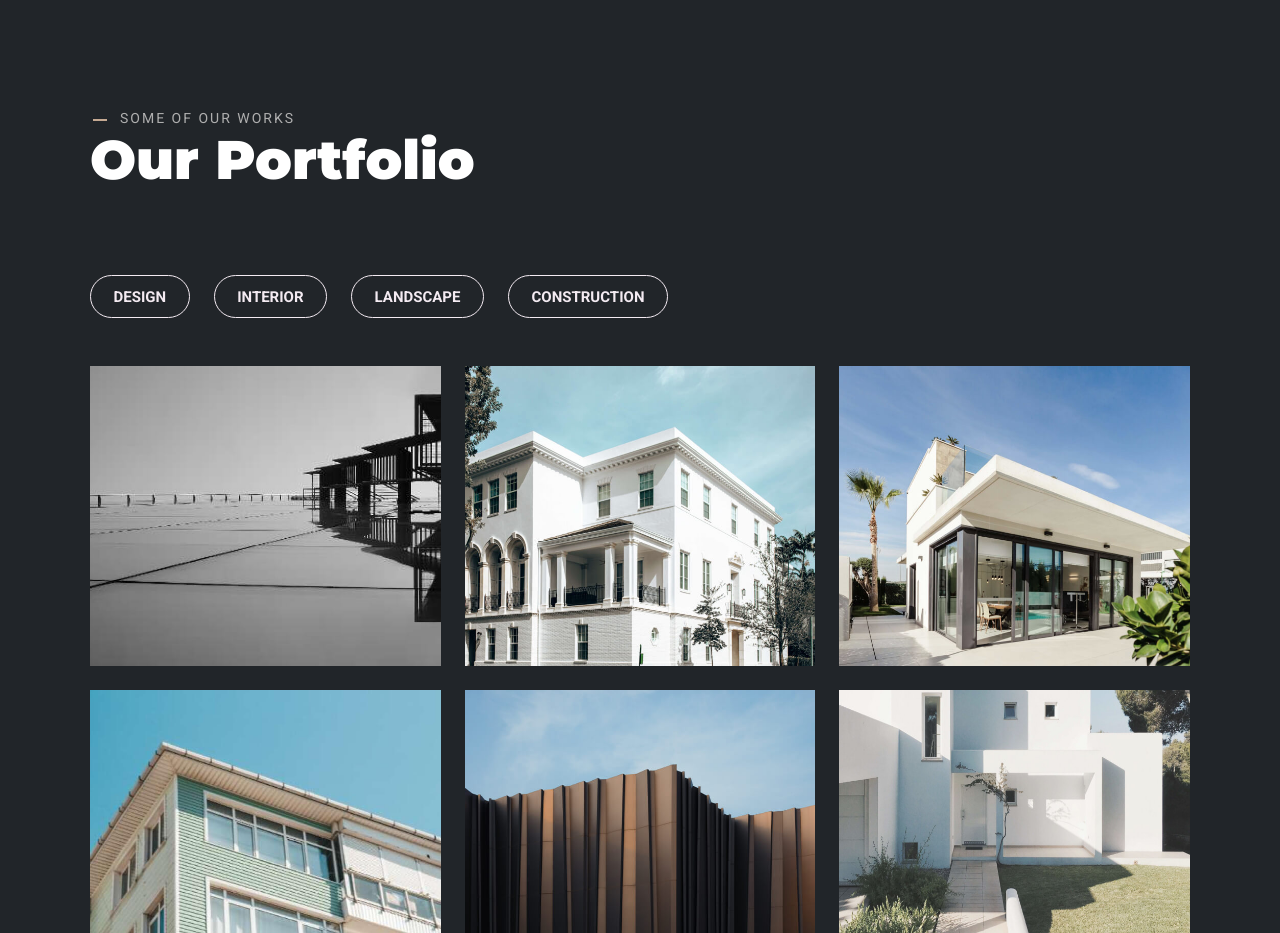
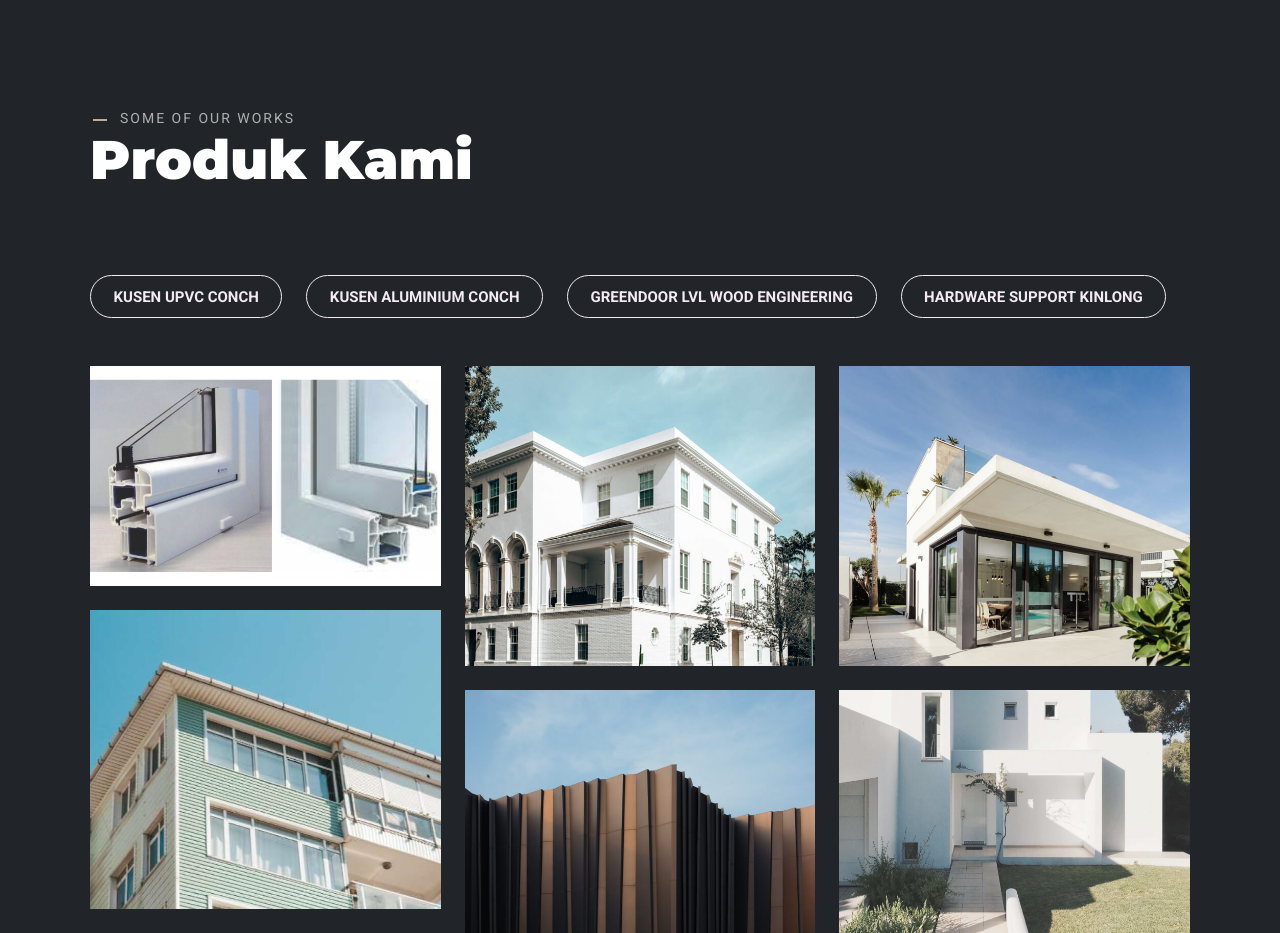
Before and after one commit to yusisa153/unipure-indonesia, a plain HTML site: page index.html in a window 1280 px wide. Shown: the part 1780-2713 px from the top of the page. Drawn offline with nearby package versions, Linux system fonts and the light colour scheme; files whose address does not match are found by name.

Commit message:
fix: id picture

```diff
--- a/index.html
+++ b/index.html
@@ -184,7 +184,7 @@
 						<div class="title">
 							<span>Some of Our Works</span>
 						</div>
-						<h2 class="section-title light">Our Portfolio</h2>
+						<h2 class="section-title light">Produk kami</h2>
 					</div>
 				</div>
 			</div>
@@ -193,13 +193,13 @@
 
 				<div id="filters" class="button-group d-flex flex-wrap gap-4 py-5" data-aos="fade-up">
 					<a href="#" class="btn btn-outline-light rounded-pill text-uppercase is-checked"
-						data-filter=".design">Design</a>
+						data-filter=".kusen_upvc">Kusen UPVC Conch</a>
 					<a href="#" class="btn btn-outline-light rounded-pill text-uppercase"
-						data-filter=".interior">Interior</a>
+						data-filter=".interior">Kusen Aluminium Conch</a>
 					<a href="#" class="btn btn-outline-light rounded-pill text-uppercase"
-						data-filter=".landscape">Landscape</a>
+						data-filter=".landscape">GreenDoor LVL Wood Engineering</a>
 					<a href="#" class="btn btn-outline-light rounded-pill text-uppercase"
-						data-filter=".construction">Construction</a>
+						data-filter=".construction">Hardware Support Kinlong</a>
 				</div>
 
 			</div>
@@ -230,32 +230,32 @@
 						title="Sample Caption goes here for Portfolio Item 5."><img src="images/portfolio-thumb-5.jpg"
 							class="img-fluid" alt="portfolio"></a>
 				</div>
-				<div class="col mb-4 portfolio-item design">
+				<div class="col mb-4 portfolio-item kusen_upvc">
 					<a href="images/portfolio-large-1.jpg" class="image-link"
-						title="Sample Caption goes here for Portfolio Item 6."><img src="images/portfolio-thumb-6.jpg"
+						title="Sample Caption goes here for Portfolio Item 6."><img src="images/Profile-Conch-uPVC-1.jpg"
 							class="img-fluid" alt="portfolio"></a>
 				</div>
-				<div class="col mb-4 portfolio-item design">
+				<div class="col mb-4 portfolio-item kusen_upvc">
 					<a href="images/portfolio-large-1.jpg" class="image-link"
 						title="Sample Caption goes here for Portfolio Item 7."><img src="images/portfolio-thumb-7.jpg"
 							class="img-fluid" alt="portfolio"></a>
 				</div>
-				<div class="col mb-4 portfolio-item design">
+				<div class="col mb-4 portfolio-item kusen_upvc">
 					<a href="images/portfolio-large-1.jpg" class="image-link"
 						title="Sample Caption goes here for Portfolio Item 8."><img src="images/portfolio-thumb-8.jpg"
 							class="img-fluid" alt="portfolio"></a>
 				</div>
-				<div class="col mb-4 portfolio-item design">
+				<div class="col mb-4 portfolio-item kusen_upvc">
 					<a href="images/portfolio-large-2.jpg" class="image-link"
 						title="Sample Caption goes here for Portfolio Item 9."><img src="images/portfolio-thumb-9.jpg"
 							class="img-fluid" alt="portfolio"></a>
 				</div>
-				<div class="col mb-4 portfolio-item design">
+				<div class="col mb-4 portfolio-item kusen_upvc">
 					<a href="images/portfolio-large-2.jpg" class="image-link"
 						title="Sample Caption goes here for Portfolio Item1 0."><img src="images/portfolio-thumb-10.jpg"
 							class="img-fluid" alt="portfolio"></a>
 				</div>
-				<div class="col mb-4 portfolio-item design">
+				<div class="col mb-4 portfolio-item kusen_upvc">
 					<a href="images/portfolio-large-1.jpg" class="image-link"
 						title="Sample Caption goes here for Portfolio Item1 1."><img src="images/portfolio-thumb-11.jpg"
 							class="img-fluid" alt="portfolio"></a>
```
Also changed, not shown: images/Profile-Conch-uPVC-1.jpg (added).
